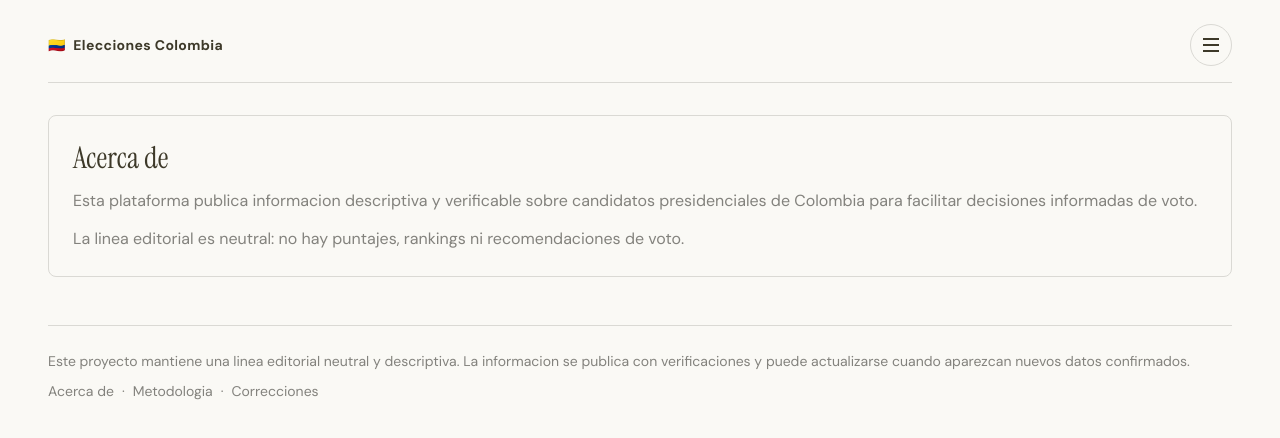
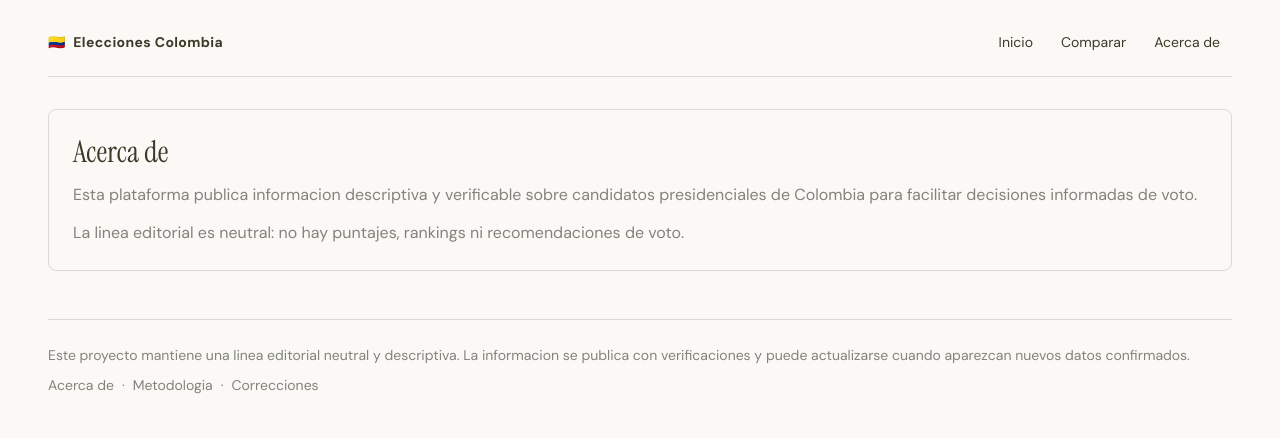
Before and after one commit to ansanabria/echele-cabeza-app, a Next.js app: page /acerca in a window 1280 px wide. Shown: the top 438 px of the page. Built offline with nearby package versions, Linux system fonts and the light colour scheme.

Commit message:
Fixed spacing in UI components

```diff
--- a/src/app/(frontend)/candidatos/[slug]/loading.tsx
+++ b/src/app/(frontend)/candidatos/[slug]/loading.tsx
@@ -17,10 +17,14 @@ export default function CandidateLoading() {
       {/* Main content skeleton */}
       <div className="min-w-0 space-y-4">
         {/* Section nav skeleton */}
-        <div className="flex gap-2 overflow-hidden">
-          {Array.from({ length: 5 }).map((_, i) => (
-            <div key={i} className="h-8 w-28 animate-pulse rounded-md bg-muted" />
-          ))}
+        <div className="rounded-full border border-border bg-background p-1">
+          <div className="flex w-full">
+            {Array.from({ length: 6 }).map((_, i) => (
+              <div key={i} className="flex-1 px-2 py-1">
+                <div className="h-5 animate-pulse rounded-full bg-muted" />
+              </div>
+            ))}
+          </div>
         </div>
 
         {/* Section cards skeleton */}
--- a/src/components/site/SectionNav.tsx
+++ b/src/components/site/SectionNav.tsx
@@ -9,12 +9,12 @@ type SectionNavProps = {
 export function SectionNav({ sections }: SectionNavProps) {
   return (
     <div className="sticky top-0 z-5 mb-5 rounded-full border border-border bg-background p-1">
-      <nav aria-label="Secciones del perfil" className="hidden flex-wrap gap-1 md:flex">
+      <nav aria-label="Secciones del perfil" className="hidden w-full md:flex">
         {sections.map((section) => (
           <a
             key={section.id}
             href={`#${section.id}`}
-            className="rounded-full px-3 py-1.5 text-sm text-muted-foreground no-underline transition-colors hover:bg-secondary hover:text-foreground"
+            className="flex-1 rounded-full px-2 py-1 text-center text-sm text-muted-foreground no-underline transition-colors hover:bg-secondary hover:text-foreground"
           >
             {section.navLabel}
           </a>
--- a/src/components/site/SiteHeader.tsx
+++ b/src/components/site/SiteHeader.tsx
@@ -17,22 +17,7 @@ export function SiteHeader() {
         <span>Elecciones Colombia</span>
       </Link>
 
-      <details className="relative">
-        <summary
-          aria-label="Abrir navegacion principal"
-          className="flex size-[42px] cursor-pointer list-none items-center justify-center gap-1 rounded-full border border-border bg-card transition-colors hover:bg-secondary [&::-webkit-details-marker]:hidden"
-        >
-          <span className="sr-only">Menu</span>
-          <span className="flex flex-col gap-1">
-            <span className="block h-0.5 w-4 bg-foreground" />
-            <span className="block h-0.5 w-4 bg-foreground" />
-            <span className="block h-0.5 w-4 bg-foreground" />
-          </span>
-        </summary>
-        <nav
-          aria-label="Navegacion principal"
-          className="absolute right-0 top-[calc(100%+0.5rem)] z-10 grid min-w-[160px] rounded-lg border border-border bg-card p-1 shadow-md"
-        >
+      <nav aria-label="Navegacion principal" className="flex items-center gap-1">
         {NAV_LINKS.map((link) => (
           <Link
             key={link.href}
@@ -43,7 +28,6 @@ export function SiteHeader() {
           </Link>
         ))}
       </nav>
-      </details>
     </header>
   )
 }
```
Lines whose indentation alone changed are shown as unchanged.
